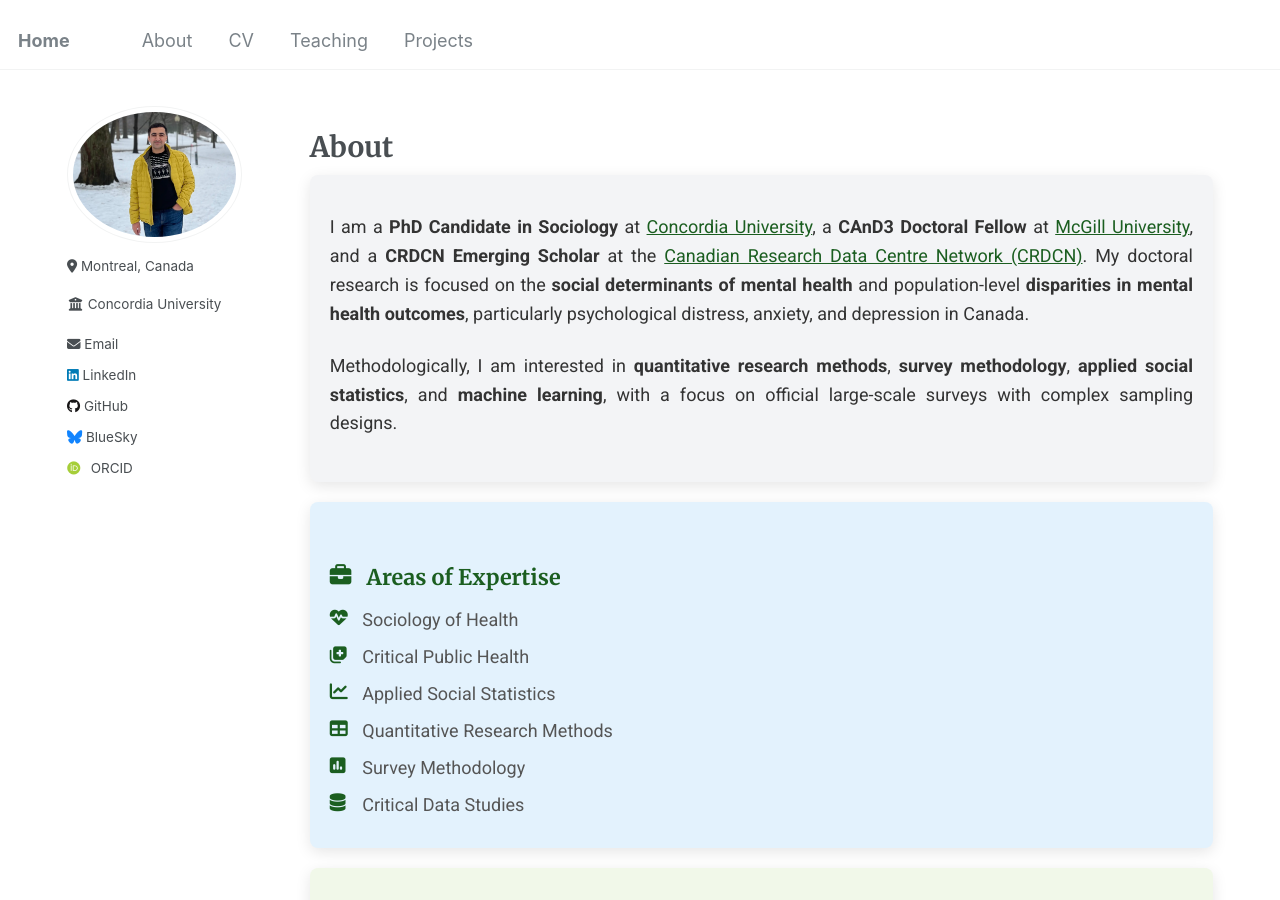
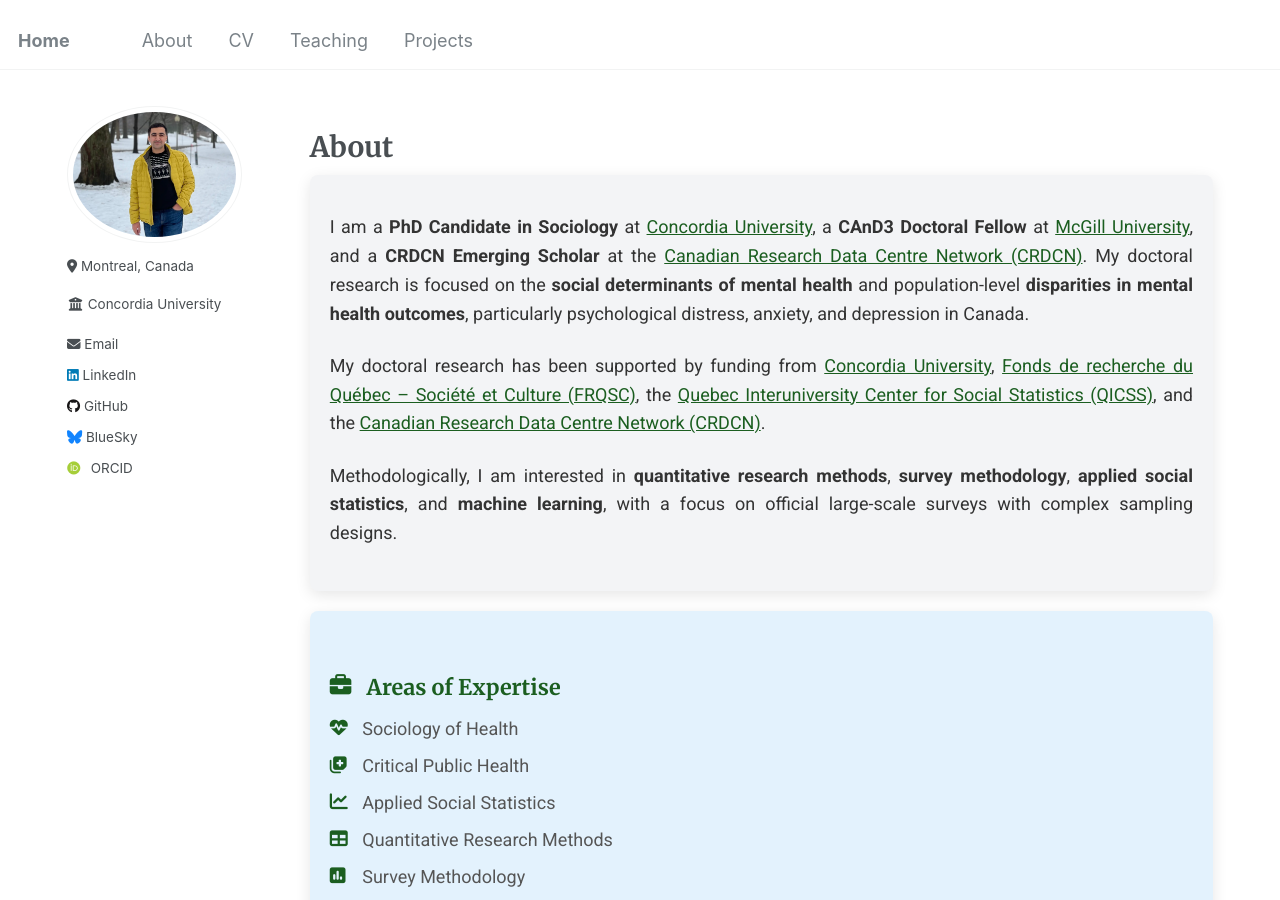
Before and after one commit to Mohsnmonji/mohsnmonji.github.io, a Jekyll site: the page built from about-me.md, in a window 1280 px wide and 900 px high. Built offline with Jekyll 4.4.1, drawn with Linux system fonts in a browser that asks for light colours; some web fonts are replaced.

Commit message:
Update about-me.md

```diff
--- a/about-me.md
+++ b/about-me.md
@@ -94,6 +94,13 @@ author_profile: true
     <strong>social determinants of mental health</strong> and population-level <strong>disparities in mental health outcomes</strong>, particularly psychological distress, anxiety, and depression in Canada.
   </p>
 
+  <p>
+    My doctoral research has been supported by funding from
+    <a href="https://www.concordia.ca/artsci/sociology-anthropology.html" target="_blank">Concordia University</a>,
+    <a href="https://www.frq.gouv.qc.ca" target="_blank">Fonds de recherche du Québec – Société et Culture (FRQSC)</a>,
+    the <a href="https://www.ciqss.org" target="_blank">Quebec Interuniversity Center for Social Statistics (QICSS)</a>,
+    and the <a href="https://crdcn.ca" target="_blank">Canadian Research Data Centre Network (CRDCN)</a>.
+  </p>
 
   <p>
     Methodologically, I am interested in <strong>quantitative research methods</strong>, <strong>survey methodology</strong>,
```
